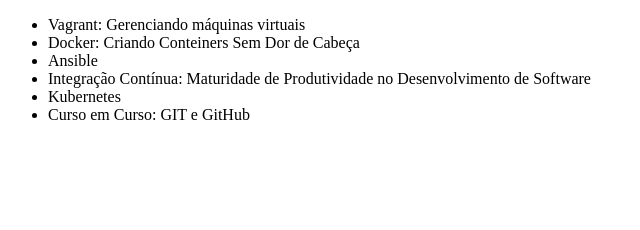
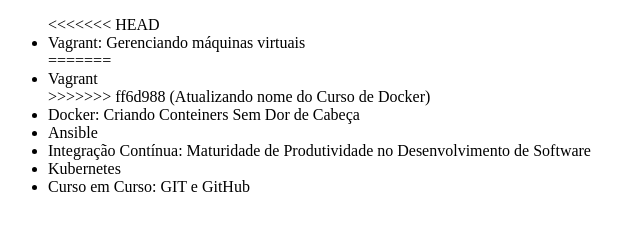
Before and after one commit to hndrhander/alura-git, a plain HTML site: page index.html in a window 1280 px wide. Shown: the whole page, without its empty margins (0-640 px from the left). Drawn offline with Linux system fonts and the light colour scheme.

```diff
--- a/index.html
+++ b/index.html
@@ -6,7 +6,11 @@
     </head>
     <body>
         <ul>
+<<<<<<< HEAD
             <li>Vagrant: Gerenciando máquinas virtuais</li>
+=======
+            <li>Vagrant</li>
+>>>>>>> ff6d988 (Atualizando nome do Curso de Docker)
             <li>Docker: Criando Conteiners Sem Dor de Cabeça</li>
             <li>Ansible</li>
             <li>Integração Contínua: Maturidade de Produtividade no Desenvolvimento de Software</li>
```
